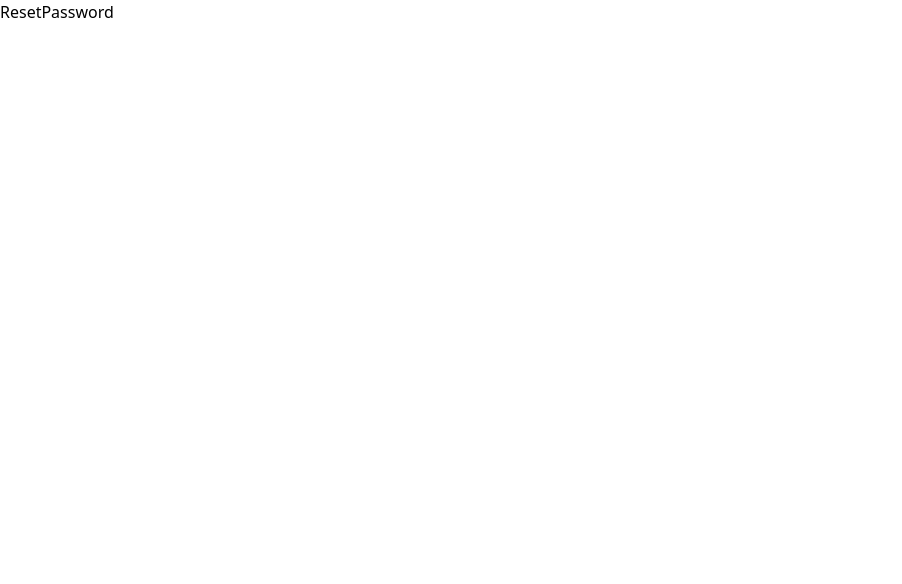
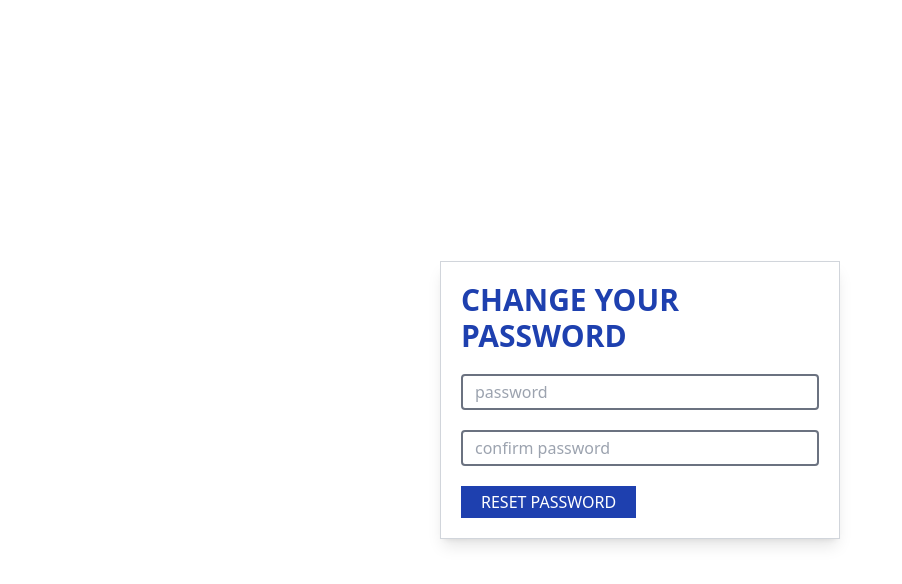
Before and after one commit to Zoli1212/resume-builder, a React (Create React App) app in the folder client/: page /resetpassword/1 in a window 1280 px wide. Shown: the top 584 px of the page, without its empty margins (0-902 px from the left). Built offline with nearby package versions, Linux system fonts and the light colour scheme.

Commit message:
reset password ui

```diff
--- a/client/src/App.tsx
+++ b/client/src/App.tsx
@@ -10,7 +10,7 @@ import { Toaster } from 'react-hot-toast';
 import { AuthGuard } from './guards/AuthGuard';
 import { PublicRoutes } from './guards/PublicRoutes';
 import { VerifyEmail } from './pages/VerifyEmail';
-import { ResetPassword } from './pages/ResetPassword';
+import { ForgotPassword } from './pages/ForgotPassword';
 
 export const  App : React.FC = ()=> {
   return (
@@ -21,7 +21,7 @@ export const  App : React.FC = ()=> {
       <Route path={'login'} element={<PublicRoutes><Login /></PublicRoutes>} />
       <Route path={'register'} element={<PublicRoutes><Register /></PublicRoutes>} />
       <Route path={'verifyemail/:token'} element={<PublicRoutes><VerifyEmail /></PublicRoutes>} />
-      <Route path={'resetpassword/:token'} element={<PublicRoutes><ResetPassword /></PublicRoutes>} />
+      <Route path={'resetpassword/:token'} element={<PublicRoutes><ForgotPassword /></PublicRoutes>} />
       <Route path={'*'} element={<NoMatch />} />
     </Routes>
     </>
--- /dev/null
+++ b/client/src/pages/ForgotPassword.tsx
@@ -0,0 +1,84 @@
+import axios from 'axios';
+import React, { useState } from 'react';
+import toast from 'react-hot-toast';
+import { Link, useParams, useNavigate} from 'react-router-dom';
+
+export const ForgotPassword = () => {
+
+
+  const [formData, setFormData] = useState({
+
+
+    password: '',
+    confirmpassword: ''
+
+  });
+
+  const [ confirmPassword, setConfirmPassword] = useState('');
+
+  const params = useParams();
+
+  const navigate = useNavigate();
+
+  const { password, confirmpassword } = formData;
+
+  const onChange = (e: React.ChangeEvent<HTMLInputElement>) => {
+    setFormData((prevState) => ({
+      ...prevState,
+      [e.target.name]: e.target.value,
+    }));
+  };
+
+
+  const resetPassword = async () => {
+
+
+    try{
+
+      toast.loading('Loading...')
+
+
+      const response = await axios.post('/api/auth/resetpassword', { password: formData.password, token: params.token });
+      if(response.data.success){
+
+        toast.success('Password reset successfully');
+        navigate('/login');
+      }else{
+        toast.error('Expired or invalid link');
+      }
+
+      toast.dismiss();
+
+
+
+    }catch(error){
+
+      toast.dismiss();
+
+      toast.error('Something went wrong');
+
+    }
+
+  };
+
+
+
+
+  return (
+    <div className="flex justify-center items-center h-screen">
+      <div className="w-[400px] flex space-y-5 flex-col p-5 shadow-lg border border-gray-300">
+        <h1 className="font-semibold text-3xl text-primary">CHANGE YOUR PASSWORD</h1>
+
+
+        <input type="password" className="py-1 px-3 border-2 border-gray-500 rounded focus:outline-none w-full" placeholder='password' name='password' value={password} onChange={onChange}/>
+        <input type="password" className="py-1 px-3 border-2 border-gray-500 rounded focus:outline-none w-full" placeholder='confirm password' name='confirmpassword' value={confirmpassword} onChange={onChange}/>
+
+
+        <div className="flex justify-between items-center">
+
+          <button className="py-1 px-5 text-white bg-primary" onClick={resetPassword}>RESET PASSWORD</button>
+        </div>
+      </div>
+    </div>
+  );
+};
--- a/client/src/pages/ResetPassword.tsx
+++ /dev/null
@@ -1,7 +0,0 @@
-import React from 'react';
-
-export const ResetPassword = () => {
-  return (
-    <div>ResetPassword</div>
-  );
-};
```
